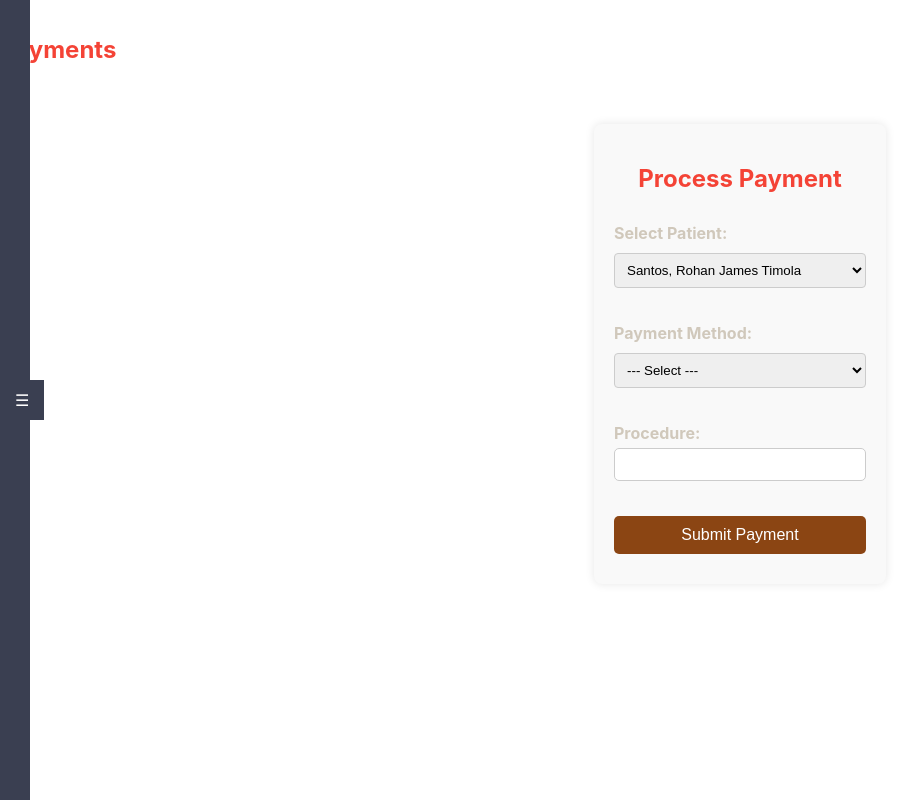
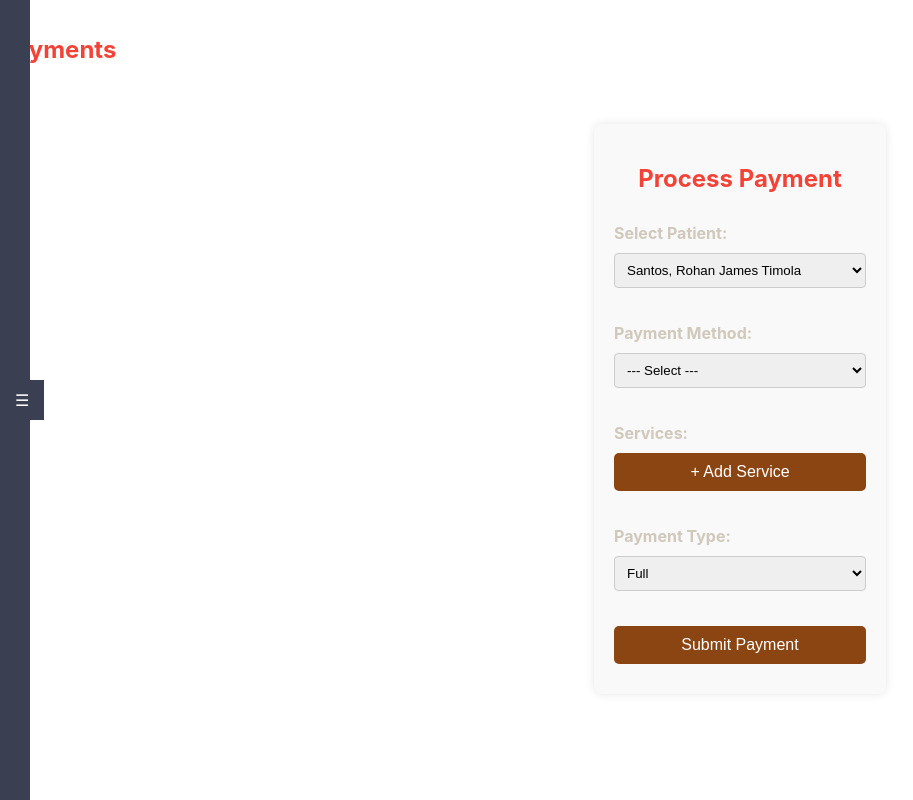
Before and after one commit to PLAWD/Dental-Management-System-for-Dr.-Lorena-L.-Timola-Dental-Clinic, a Flask app: page /payments in a window 1280 px wide. Shown: the whole page, without its empty margins (0-913 px from the left). Run offline with Flask 3, Linux system fonts and the light colour scheme; data comes from the database, SQL or seed files in the repository; both versions use the stored data as it was after the commit.

Commit message:
PAYMENTS MODULE GOODS
- Pulido na yung payments module natin

```diff
--- a/app.py
+++ b/app.py
@@ -3,7 +3,9 @@ import smtplib
 import random
 import string
 from datetime import datetime, timedelta, timezone
+from email.mime.application import MIMEApplication
 from flask import Flask, render_template, request, redirect, url_for, session, flash, jsonify, send_file
+from reportlab.lib.units import inch
 from werkzeug.security import generate_password_hash, check_password_hash
 from email.mime.text import MIMEText
 from email.mime.multipart import MIMEMultipart
@@ -52,12 +54,17 @@ def get_db_connection():
 def generate_otp():
     return ''.join(random.choices(string.digits, k=6))
 
-def send_email(to_email, subject, body):
+def send_email(to_email, subject, body, attachment=None, attachment_name=None):
     msg = MIMEMultipart()
     msg['From'] = EMAIL_ADDRESS
     msg['To'] = to_email
     msg['Subject'] = subject
     msg.attach(MIMEText(body, 'plain'))
+
+    if attachment and attachment_name:
+        part = MIMEApplication(attachment.read(), Name=attachment_name)
+        part['Content-Disposition'] = f'attachment; filename="{attachment_name}"'
+        msg.attach(part)
 
     with smtplib.SMTP('smtp.gmail.com', 587) as server:
         server.starttls()
@@ -1092,58 +1099,76 @@ def payments():
 
 @app.route('/process_payment', methods=['POST'])
 def process_payment():
-    patient = request.form.get('patient')
-    payment_method = request.form.get('payment_method')
-    amount = request.form.get('amount')
-    reference_number = request.form.get('reference_number')
-    procedure = request.form.get('procedure')
-    payment_date = datetime.now().strftime('%Y-%m-%d %H:%M:%S')
+    data = request.json
+    patient_id = data['patient']
+    payment_method = data['payment_method']
+    amount = data['amount']
+    services = data['services']
+    reference_number = data.get('reference_number', '')
 
-    # Database connection
+    # Retrieve logged-in user information from the session
+    user_id = session.get('user_id')
+    if not user_id:
+        return 'User not logged in', 401
+
     conn = get_db_connection()
-    cursor = conn.cursor()
+    user = conn.execute('SELECT first_name, last_name FROM users WHERE user_id = ?', (user_id,)).fetchone()
+    if not user:
+        conn.close()
+        return 'Invalid user ID', 400
+    user_name = f"{user['first_name']} {user['last_name']}"
 
-    # Insert payment record into the database
-    cursor.execute('''
-        INSERT INTO payments (patient_id, payment_method, amount, reference_number, procedure, payment_date)
-        VALUES (?, ?, ?, ?, ?, ?)
-    ''', (patient, payment_method, amount, reference_number, procedure, payment_date))
+    patient = conn.execute('SELECT email FROM patients WHERE patient_id = ?', (patient_id,)).fetchone()
+    if not patient:
+        conn.close()
+        return 'Invalid patient ID', 400
+
+    payment_date = datetime.now().strftime('%Y-%m-%d')
+    conn.execute('INSERT INTO payments (patient_id, payment_method, amount, payment_date, reference_number) VALUES (?, ?, ?, ?, ?)',
+                 (patient_id, payment_method, amount, payment_date, reference_number))
+
+    for service in services:
+        conn.execute('INSERT INTO services (patient_id, service_name, amount, payment_date) VALUES (?, ?, ?, ?)',
+                     (patient_id, service['name'], service['amount'], payment_date))
 
     conn.commit()
-    conn.close()
 
-    return jsonify({'success': True})
-
-@app.route('/generate_receipt')
-def generate_receipt():
-    patient_id = request.args.get('patient_id')
-    payment_method = request.args.get('payment_method')
-    amount = request.args.get('amount')
-    reference_number = request.args.get('reference_number')
-    payment_date = request.args.get('payment_date')
-
-    conn = get_db_connection()
-    patient = conn.execute('SELECT * FROM patients WHERE patient_id = ?', (patient_id,)).fetchone()
-    conn.close()
-
+    # Generate the PDF receipt
     buffer = BytesIO()
     p = canvas.Canvas(buffer, pagesize=letter)
     width, height = letter
 
+    p.setFont("Helvetica-Bold", 14)
+    p.drawCentredString(width / 2.0, height - inch, "Service Invoice")
+
     p.setFont("Helvetica", 12)
-    p.drawString(100, height - 100, f"Receipt for Payment")
-    p.drawString(100, height - 120, f"Patient: {patient['first_name']} {patient['middle_name']} {patient['last_name']}")
-    p.drawString(100, height - 140, f"Payment Method: {payment_method}")
-    p.drawString(100, height - 160, f"Amount: {amount}")
-    p.drawString(100, height - 180, f"Reference Number: {reference_number}")
-    p.drawString(100, height - 200, f"Payment Date: {payment_date}")
-    p.drawString(100, height - 220, f"Generated on: {datetime.datetime.now().strftime('%Y-%m-%d %H:%M:%S')}")
+    p.drawString(inch, height - 1.5 * inch, f"Date: {payment_date}")
+    p.drawString(inch, height - 2 * inch, f"RECEIVED from Dr. Lorena L. Timola Dental Clinic with TIN 912686393 address")
+    p.drawString(inch, height - 2.2 * inch, f"at Blk 1 Lot 4 Brookside Dr. Corner Columbus St Brookside Hills Gate 1, Brgy,")
+    p.drawString(inch, height - 2.4 * inch, f"Cainta, 1900 Rizal engaged with the business style of Dental Clinic the sum of")
+    p.drawString(inch, height - 2.6 * inch, f"{amount} in Full or partial payment for {patient['email']}")
 
-    p.showPage()
+    p.drawString(inch, height - 3 * inch, "IN SETTLEMENT FOR THE FOLLOWING")
+    p.drawString(inch, height - 3.2 * inch, "Service        Amount")
+
+    y = height - 3.4 * inch
+    for service in services:
+        p.drawString(inch, y, f"{service['name']}        {service['amount']}")
+        y -= 0.2 * inch
+
+    p.drawString(inch, y - 0.4 * inch, f"FORM OF PAYMENT: {payment_method}")
+    p.drawString(inch, y - 0.6 * inch, f"By: {user_name}")
+
     p.save()
     buffer.seek(0)
 
-    return send_file(buffer, as_attachment=True, download_name='receipt.pdf')
+    pdf_data = buffer.getvalue()
+
+    # Send the email with the PDF receipt
+    send_email(patient['email'], "Payment Receipt", "Please find attached your payment receipt.", attachment=BytesIO(pdf_data), attachment_name="Receipt.pdf")
+
+    conn.close()
+    return jsonify({'success': True})
 
 @app.route('/maintenance')
 def maintenance():
--- a/templates/payments.html
+++ b/templates/payments.html
@@ -78,8 +78,18 @@
                     <input type="text" id="referenceNumber" name="reference_number">
                 </div>
                 <div class="form-group">
-                    <label for="procedure">Procedure:</label>
-                    <input type="text" id="procedure" name="procedure">
+                    <label for="services">Services:</label>
+                    <div id="services">
+                        <!-- Services will be dynamically added here -->
+                    </div>
+                    <button type="button" onclick="addService()">+ Add Service</button>
+                </div>
+                <div class="form-group">
+                    <label for="payment_type">Payment Type:</label>
+                    <select id="payment_type" name="payment_type">
+                        <option value="full">Full</option>
+                        <option value="partial">Partial</option>
+                    </select>
                 </div>
                 <button type="submit">Submit Payment</button>
             </form>
@@ -102,6 +112,22 @@
             }
         }
 
+        function addService() {
+            const servicesContainer = document.getElementById('services');
+            const serviceDiv = document.createElement('div');
+            serviceDiv.classList.add('service-entry');
+            serviceDiv.innerHTML = `
+                <input type="text" name="service_name" placeholder="Service Name">
+                <input type="text" name="service_amount" placeholder="Amount">
+                <button type="button" onclick="removeService(this)">- Remove</button>
+            `;
+            servicesContainer.appendChild(serviceDiv);
+        }
+
+        function removeService(button) {
+            button.parentElement.remove();
+        }
+
         document.getElementById('paymentForm').addEventListener('submit', function(event) {
             event.preventDefault();
             document.getElementById('confirmation').style.display = 'block';
@@ -110,10 +136,22 @@
         function confirmPayment() {
             const form = document.getElementById('paymentForm');
             const formData = new FormData(form);
+            const services = [];
+            document.querySelectorAll('.service-entry').forEach(entry => {
+                const serviceName = entry.querySelector('input[name="service_name"]').value;
+                const serviceAmount = entry.querySelector('input[name="service_amount"]').value;
+                services.push({ name: serviceName, amount: serviceAmount });
+            });
+
+            const data = Object.fromEntries(formData);
+            data.services = services;
 
             fetch('{{ url_for("process_payment") }}', {
                 method: 'POST',
-                body: formData
+                headers: {
+                    'Content-Type': 'application/json'
+                },
+                body: JSON.stringify(data)
             })
             .then(response => response.json())
             .then(data => {
```
Also changed, not shown: static/styles.css (+70 -0 lines), templates/verify_otp.html (+0 -71 lines), instance/DMSDB.db, 2 other files.
